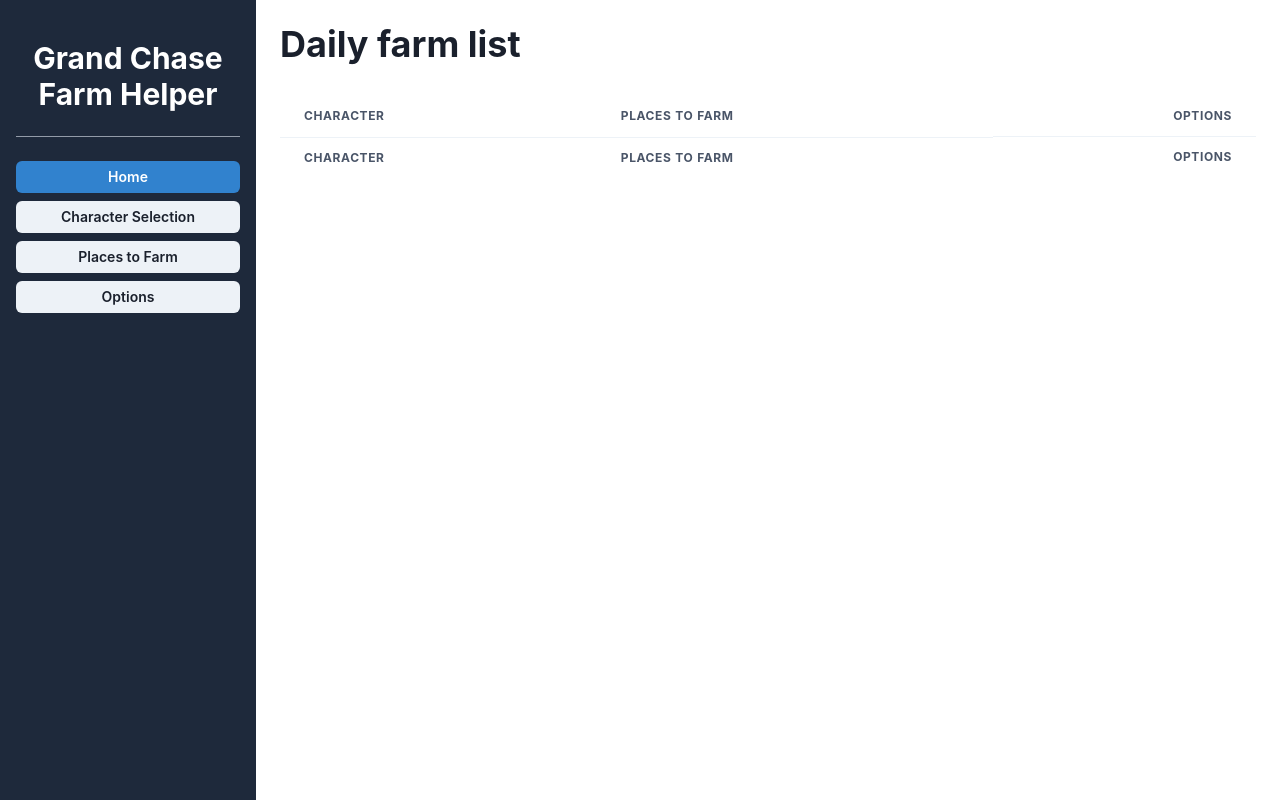
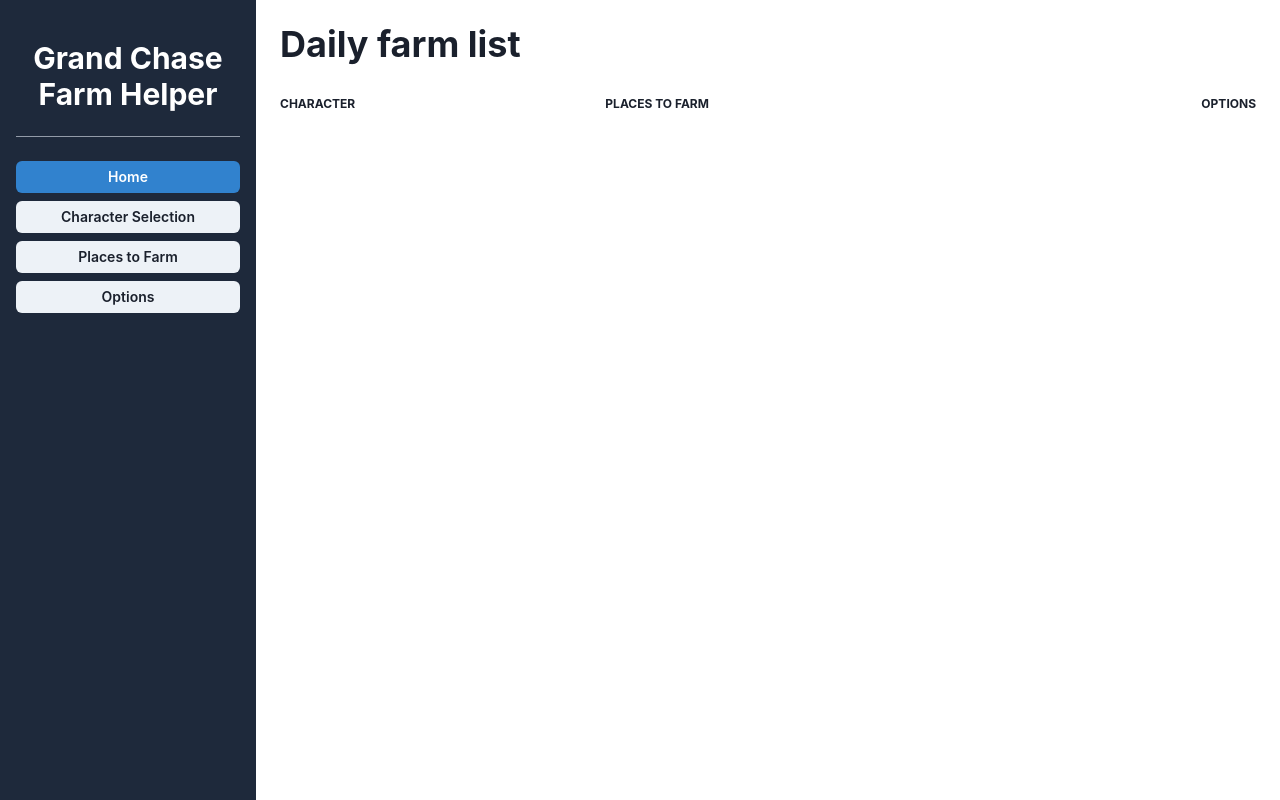
Before and after one commit to ROiPinheiro/grand-chase-farm-helper, a React (Vite) app: page / in a window 1280 px wide. Built offline with nearby package versions, Linux system fonts and the light colour scheme.

Commit message:
changed chakra table to tailwind grid

```diff
--- a/src/pages/Home/components/DailyFarmList.tsx
+++ b/src/pages/Home/components/DailyFarmList.tsx
@@ -1,17 +1,5 @@
 import { useCharactersStore } from "../../../store/character-store";
-import {
-  Table,
-  Thead,
-  Tbody,
-  Tfoot,
-  Tr,
-  Th,
-  Td,
-  TableContainer,
-  IconButton,
-  Checkbox,
-  Tooltip,
-} from "@chakra-ui/react";
+import { IconButton, Checkbox, Tooltip, Divider } from "@chakra-ui/react";
 import {
   CheckIcon,
   CloseIcon,
@@ -28,20 +16,21 @@
   } = useCharactersStore();
 
   return (
-    <TableContainer className="w-full">
-      <Table size="md" variant="simple">
-        <Thead>
-          <Tr>
-            <Th>Character</Th>
-            <Th>Places to farm</Th>
-            <Th className="flex justify-end">Options</Th>
-          </Tr>
-        </Thead>
-        <Tbody>
+    <div>
+      <div className="grid grid-cols-3 uppercase font-bold text-xs">
+        <span>Character</span>
+        <span>Places to farm</span>
+        <span className="flex justify-end">Options</span>
+      </div>
+
+      <div>
         {selectedCharacters?.map((selectedChar) => (
-            <Tr key={selectedChar.character.id}>
-              <Td>
-                <div>
+          <>
+            <div
+              className="grid grid-cols-3 pb-2 pt-2"
+              key={selectedChar.character.id}
+            >
+              <div className="flex pt-2 pb-2  items-center ">
                 <img
                   src={selectedChar.character.src}
                   alt={selectedChar.character.name}
@@ -49,15 +38,14 @@
                   height="32"
                 />
               </div>
-              </Td>
-              <Td>
-                <div className="justify-between">
+              <div>
+                <div className="justify-between pt-2 pb-2 ">
                   {selectedChar.selectedFarmPlaces.map((farmPlace) => {
                     const farmPlaceId = `${farmPlace.name}_${selectedChar.character.name}`;
 
                     return (
                       <label
-                        className="flex items-center"
+                        className="flex   items-center"
                         key={farmPlaceId}
                         htmlFor={farmPlaceId}
                       >
@@ -78,10 +66,11 @@
                     );
                   })}
                 </div>
-              </Td>
-              <Td className="flex gap-2 justify-end">
+              </div>
+              <div className="flex items-center p-2 gap-2 justify-end">
                 <Tooltip label="Check all items">
                   <IconButton
+                    size="sm"
                     onClick={() =>
                       toggleAllFarmPlaces(selectedChar.character, true)
                     }
@@ -91,6 +80,7 @@
                 </Tooltip>
                 <Tooltip label="Uncheck all items">
                   <IconButton
+                    size="sm"
                     onClick={() =>
                       toggleAllFarmPlaces(selectedChar.character, false)
                     }
@@ -100,6 +90,7 @@
                 </Tooltip>
                 <Tooltip label="Update character | not working">
                   <IconButton
+                    size="sm"
                     onClick={() => null}
                     aria-label="update-character"
                     icon={<SettingsIcon />}
@@ -109,24 +100,19 @@
 
                 <Tooltip label="Delete character">
                   <IconButton
+                    size="sm"
                     onClick={() => deleteCharacter(selectedChar.character)}
                     aria-label="delete"
                     icon={<DeleteIcon />}
                     colorScheme="red"
                   />
                 </Tooltip>
-              </Td>
-            </Tr>
+              </div>
+            </div>
+            <Divider />
+          </>
         ))}
-        </Tbody>
-        <Tfoot>
-          <Tr>
-            <Th>Character</Th>
-            <Th>Places to farm</Th>
-            <Th className="flex justify-end">Options</Th>
-          </Tr>
-        </Tfoot>
-      </Table>
-    </TableContainer>
+      </div>
+    </div>
   );
 }
```
Lines whose indentation alone changed are shown as unchanged.
